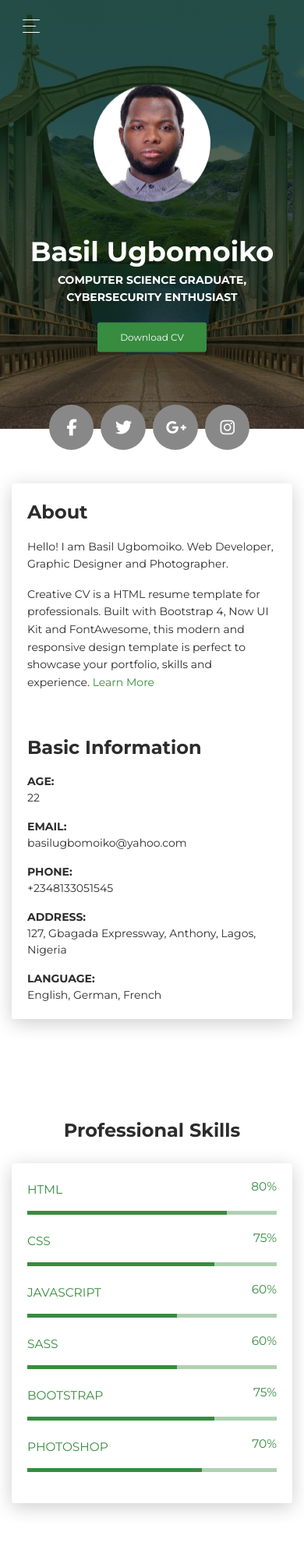
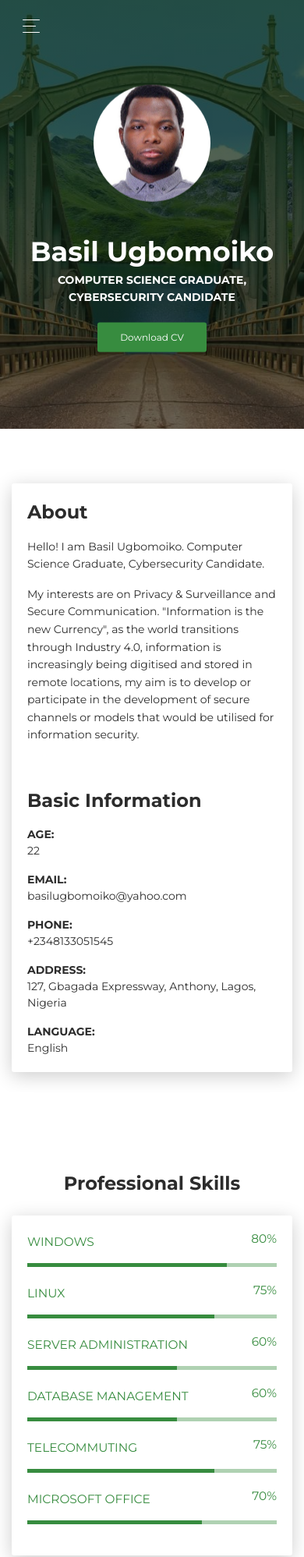
Before and after one commit to bugbomoiko/CV, a plain HTML site: page index.html in a window 390 px wide. Shown: the top 1997 px of the page at 78% size. Drawn offline with Linux system fonts and the light colour scheme.

Commit message:
Initial Commit

```diff
--- a/index.html
+++ b/index.html
@@ -5,7 +5,7 @@
     <meta http-equiv="X-UA-Compatible" content="IE=edge">
     <meta name="viewport" content="width=device-width, initial-scale=1">
     <title>Basil Ugbomoiko</title>
-    <meta name="description" content="Creative CV is a HTML resume template for professionals. Built with Bootstrap 4, Now UI Kit and FontAwesome, this modern and responsive design template is perfect to showcase your portfolio, skils and experience."/>
+    <meta name="description" content="Hello! I am Basil Ugbomoiko. Computer Science Graduate, Cybersecurity Aficionado."/>
     <link href="https://fonts.googleapis.com/css?family=Montserrat:400,700,200" rel="stylesheet">
     <link href="https://maxcdn.bootstrapcdn.com/font-awesome/latest/css/font-awesome.min.css" rel="stylesheet">
     <link href="css/aos.css" rel="stylesheet">
@@ -43,12 +43,12 @@
         <div class="content-center">
           <div class="cc-profile-image"><a href="#"><img src="images/basil.jpg" alt="Image"/></a></div>
           <div class="h2 title">Basil Ugbomoiko</div>
-          <p class="category text-white">Computer Science Graduate, Cybersecurity Enthusiast</p><!--<a class="btn btn-primary smooth-scroll mr-2" href="#contact" data-aos="zoom-in" data-aos-anchor="data-aos-anchor">Hire Me</a>--><a class="btn btn-primary" href="images/CV1.pdf" data-aos="zoom-in" data-aos-anchor="data-aos-anchor">Download CV</a>
+          <p class="category text-white">Computer Science Graduate, Cybersecurity Candidate</p><!--<a class="btn btn-primary smooth-scroll mr-2" href="#contact" data-aos="zoom-in" data-aos-anchor="data-aos-anchor">Hire Me</a>--><a class="btn btn-primary" href="images/CV1.pdf" data-aos="zoom-in" data-aos-anchor="data-aos-anchor">Download CV</a>
         </div>
       </div>
       <div class="section">
         <div class="container">
-          <div class="button-container"><a class="btn btn-default btn-round btn-lg btn-icon" href="#" rel="tooltip" title="Follow me on Facebook"><i class="fa fa-facebook"></i></a><a class="btn btn-default btn-round btn-lg btn-icon" href="#" rel="tooltip" title="Follow me on Twitter"><i class="fa fa-twitter"></i></a><a class="btn btn-default btn-round btn-lg btn-icon" href="#" rel="tooltip" title="Follow me on Google+"><i class="fa fa-google-plus"></i></a><a class="btn btn-default btn-round btn-lg btn-icon" href="#" rel="tooltip" title="Follow me on Instagram"><i class="fa fa-instagram"></i></a></div>
+    <!--      <div class="button-container"><a class="btn btn-default btn-round btn-lg btn-icon" href="#" rel="tooltip" title="Follow me on Facebook"><i class="fa fa-facebook"></i></a><a class="btn btn-default btn-round btn-lg btn-icon" href="#" rel="tooltip" title="Follow me on Twitter"><i class="fa fa-twitter"></i></a><a class="btn btn-default btn-round btn-lg btn-icon" href="#" rel="tooltip" title="Follow me on Google+"><i class="fa fa-google-plus"></i></a><a class="btn btn-default btn-round btn-lg btn-icon" href="#" rel="tooltip" title="Follow me on Instagram"><i class="fa fa-instagram"></i></a></div> -->
         </div>
       </div>
     </div>
@@ -61,8 +61,8 @@
         <div class="col-lg-6 col-md-12">
           <div class="card-body">
             <div class="h4 mt-0 title">About</div>
-            <p>Hello! I am Basil Ugbomoiko. Web Developer, Graphic Designer and Photographer.</p>
-            <p>Creative CV is a HTML resume template for professionals. Built with Bootstrap 4, Now UI Kit and FontAwesome, this modern and responsive design template is perfect to showcase your portfolio, skills and experience. <a href="https://templateflip.com/templates/creative-cv/" target="_blank">Learn More</a></p>
+            <p>Hello! I am Basil Ugbomoiko. Computer Science Graduate, Cybersecurity Candidate.</p>
+            <p>My interests are on Privacy & Surveillance and Secure Communication. "Information is the new Currency", as the world transitions through Industry 4.0, information is increasingly being digitised and stored in remote locations, my aim is to develop or participate in the development of secure channels or models that would be utilised for information security.<!--<a href="https://templateflip.com/templates/creative-cv/" target="_blank">Learn More</a></p>-->
           </div>
         </div>
         <div class="col-lg-6 col-md-12">
@@ -86,7 +86,7 @@
             </div>
             <div class="row mt-3">
               <div class="col-sm-4"><strong class="text-uppercase">Language:</strong></div>
-              <div class="col-sm-8">English, German, French</div>
+              <div class="col-sm-8">English</div>
             </div>
           </div>
         </div>
@@ -101,14 +101,14 @@
       <div class="card-body">
         <div class="row">
           <div class="col-md-6">
-            <div class="progress-container progress-primary"><span class="progress-badge">HTML</span>
+            <div class="progress-container progress-primary"><span class="progress-badge">Windows</span>
               <div class="progress">
                 <div class="progress-bar progress-bar-primary" data-aos="progress-full" data-aos-offset="10" data-aos-duration="2000" role="progressbar" aria-valuenow="60" aria-valuemin="0" aria-valuemax="100" style="width: 80%;"></div><span class="progress-value">80%</span>
               </div>
             </div>
           </div>
           <div class="col-md-6">
-            <div class="progress-container progress-primary"><span class="progress-badge">CSS</span>
+            <div class="progress-container progress-primary"><span class="progress-badge">Linux</span>
               <div class="progress">
                 <div class="progress-bar progress-bar-primary" data-aos="progress-full" data-aos-offset="10" data-aos-duration="2000" role="progressbar" aria-valuenow="60" aria-valuemin="0" aria-valuemax="100" style="width: 75%;"></div><span class="progress-value">75%</span>
               </div>
@@ -117,14 +117,14 @@
         </div>
         <div class="row">
           <div class="col-md-6">
-            <div class="progress-container progress-primary"><span class="progress-badge">JavaScript</span>
+            <div class="progress-container progress-primary"><span class="progress-badge">Server Administration</span>
               <div class="progress">
                 <div class="progress-bar progress-bar-primary" data-aos="progress-full" data-aos-offset="10" data-aos-duration="2000" role="progressbar" aria-valuenow="60" aria-valuemin="0" aria-valuemax="100" style="width: 60%;"></div><span class="progress-value">60%</span>
               </div>
             </div>
           </div>
           <div class="col-md-6">
-            <div class="progress-container progress-primary"><span class="progress-badge">SASS</span>
+            <div class="progress-container progress-primary"><span class="progress-badge">Database Management</span>
               <div class="progress">
                 <div class="progress-bar progress-bar-primary" data-aos="progress-full" data-aos-offset="10" data-aos-duration="2000" role="progressbar" aria-valuenow="60" aria-valuemin="0" aria-valuemax="100" style="width: 60%;"></div><span class="progress-value">60%</span>
               </div>
@@ -133,14 +133,14 @@
         </div>
         <div class="row">
           <div class="col-md-6">
-            <div class="progress-container progress-primary"><span class="progress-badge">Bootstrap</span>
+            <div class="progress-container progress-primary"><span class="progress-badge">Telecommuting</span>
               <div class="progress">
                 <div class="progress-bar progress-bar-primary" data-aos="progress-full" data-aos-offset="10" data-aos-duration="2000" role="progressbar" aria-valuenow="60" aria-valuemin="0" aria-valuemax="100" style="width: 75%;"></div><span class="progress-value">75%</span>
               </div>
             </div>
           </div>
           <div class="col-md-6">
-            <div class="progress-container progress-primary"><span class="progress-badge">Photoshop</span>
+            <div class="progress-container progress-primary"><span class="progress-badge">Microsoft Office</span>
               <div class="progress">
                 <div class="progress-bar progress-bar-primary" data-aos="progress-full" data-aos-offset="10" data-aos-duration="2000" role="progressbar" aria-valuenow="60" aria-valuemin="0" aria-valuemax="100" style="width: 70%;"></div><span class="progress-value">70%</span>
               </div>
@@ -297,7 +297,7 @@
         <div class="col-md-9" data-aos="fade-left" data-aos-offset="50" data-aos-duration="500">
           <div class="card-body">
             <div class="h5">Technical Assistant</div>
-            <p>Euismod massa scelerisque suspendisse fermentum habitant vitae ullamcorper magna quam iaculis, tristique sapien taciti mollis interdum sagittis libero nunc inceptos tellus, hendrerit vel eleifend primis lectus quisque cubilia sed mauris. Lacinia porta vestibulum diam integer quisque eros pulvinar curae, curabitur feugiat arcu vivamus parturient aliquet laoreet at, eu etiam pretium molestie ultricies sollicitudin dui.</p>
+            <p>The role of a TA at NCS is a dynamic one. I was given jurisdiction over a range of tasks such sa but not limited to generation of reports and memo; organise and schedule meetings; digitisation of existing office paperwork; troubleshooting & resolution of computer issues; installation & configuration of proprietary software; co-ordination of the department's IT adoption strategy; clerical work such as record keeping and appointment scheduling</p>
           </div>
         </div>
       </div>
@@ -313,7 +313,7 @@
         <div class="col-md-9" data-aos="fade-left" data-aos-offset="50" data-aos-duration="500">
           <div class="card-body">
             <div class="h5">IT Intern</div>
-            <p>Euismod massa scelerisque suspendisse fermentum habitant vitae ullamcorper magna quam iaculis, tristique sapien taciti mollis interdum sagittis libero nunc inceptos tellus, hendrerit vel eleifend primis lectus quisque cubilia sed mauris. Lacinia porta vestibulum diam integer quisque eros pulvinar curae, curabitur feugiat arcu vivamus parturient aliquet laoreet at, eu etiam pretium molestie ultricies sollicitudin dui.</p>
+            <p>As the sole intern with the MIS department at FMN, I was given the multiple responsibilities such as - stock-taking of available assets; installation & configuration of new hardware; installation & configuration of proprietary software; ensuring interconnectivity & network uptime; troubleshooting & resolution of network, software & hardware issues; performing daily back-ups from the company servers.</p>
           </div>
         </div>
       </div>
@@ -329,7 +329,7 @@
         <div class="col-md-9" data-aos="fade-left" data-aos-offset="50" data-aos-duration="500">
           <div class="card-body">
             <div class="h5">IT Intern</div>
-            <p>Euismod massa scelerisque suspendisse fermentum habitant vitae ullamcorper magna quam iaculis, tristique sapien taciti mollis interdum sagittis libero nunc inceptos tellus, hendrerit vel eleifend primis lectus quisque cubilia sed mauris. Lacinia porta vestibulum diam integer quisque eros pulvinar curae, curabitur feugiat arcu vivamus parturient aliquet laoreet at, eu etiam pretium molestie ultricies sollicitudin dui.</p>
+            <p>While in this role, i performed a host of activities which include - performing daily backups from the servers, performing weekly diagnostics to ensure data integrity; monitoring network traffic to ensure compliance; creation of user accounts & resolution of issues arising from user accounts  </p>
           </div>
         </div>
       </div>
@@ -351,7 +351,7 @@
           <div class="card-body">
             <div class="h5">Bachelor of Computer Science (ICT option)</div>
             <p class="category">Ajayi Crowther University</p>
-            <p>Euismod massa scelerisque suspendisse fermentum habitant vitae ullamcorper magna quam iaculis, tristique sapien taciti mollis interdum sagittis libero nunc inceptos tellus, hendrerit vel eleifend primis lectus quisque cubilia sed mauris. Lacinia porta vestibulum diam integer quisque eros pulvinar curae, curabitur feugiat arcu vivamus parturient aliquet laoreet at, eu etiam pretium molestie ultricies sollicitudin dui.</p>
+            <p>The institution offered a range of courses vital and complimentary to the field of Computer Science mostly centred around Mathematics, Statistics & Research Methods and then core Computer Science courses. My final dissertaion was on Human Resource Management System, which sought to digitize tasks usually conducted by Human Resource departments of most companies such as Performance Evaluation, Vacation Application among many other functions.</p>
           </div>
         </div>
       </div>
```
